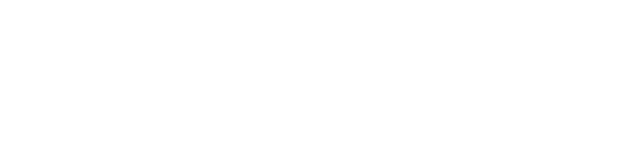
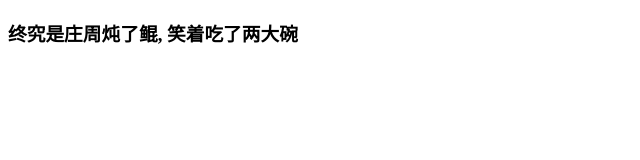
Before and after one commit to GreenYou/test-demo, a plain HTML site: page index.html in a window 1280 px wide. Shown: the whole page, without its empty margins (0-640 px from the left). Drawn offline with Linux system fonts and the light colour scheme.

Commit message:
修改了当前的文件

```diff
--- a/index.html
+++ b/index.html
@@ -5,6 +5,7 @@
 	<title>湫</title>
 </head>
 <body>
-
+	<h3>终究是庄周炖了鲲,
+		笑着吃了两大碗</h3>
 </body>
 </html>
```
